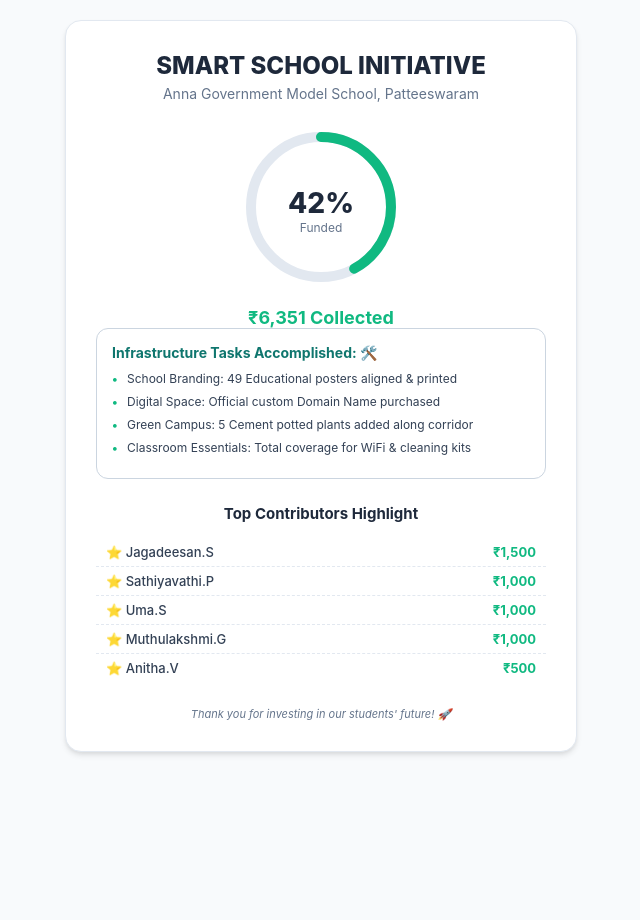
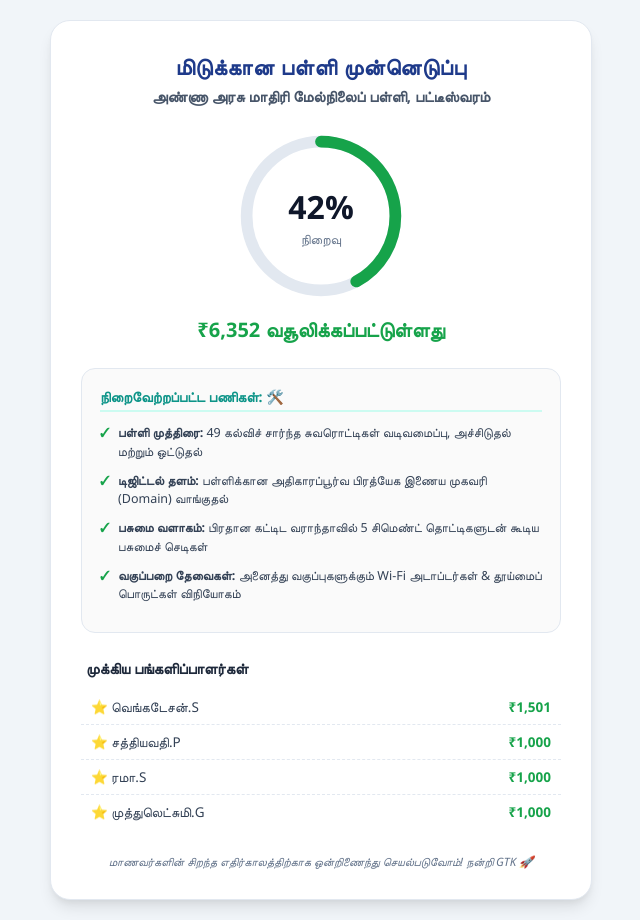
Before and after one commit to agmhss/Tracker-SSI, a plain HTML site: page index.html in a window 1280 px wide. Shown: the whole page, without its empty margins (319-959 px from the left). Before the commit the page ends 800 px from the top, so only its background shows below. Drawn offline with Linux system fonts and the light colour scheme.

Commit message:
Translate index.html content to Tamil

```diff
--- a/index.html
+++ b/index.html
@@ -1,13 +1,13 @@
 <!DOCTYPE html>
-<html lang="en">
+<html lang="ta">
 <head>
     <meta charset="UTF-8">
     <meta name="viewport" content="width=device-width, initial-scale=1.0">
-    <title>Smart School Initiative Progress Tracker</title>
+    <title>மிடுக்கான பள்ளி முன்னெடுப்பு - முன்னேற்ற அறிக்கை</title>
     <style>
         body {
-            font-family: -apple-system, BlinkMacSystemFont, "Segoe UI", Roboto, Helvetica, Arial, sans-serif;
-            background-color: #f8fafc;
+            font-family: 'Segoe UI', Roboto, Helvetica, Arial, sans-serif;
+            background-color: #f1f5f9;
             display: flex;
             justify-content: center;
             align-items: center;
@@ -17,97 +17,96 @@
         .card {
             background: white;
             padding: 30px;
-            border-radius: 16px;
-            box-shadow: 0 4px 6px -1px rgba(0,0,0,0.1), 0 2px 4px -1px rgba(0,0,0,0.06);
-            max-width: 450px;
+            border-radius: 20px;
+            box-shadow: 0 10px 15px -3px rgba(0,0,0,0.1), 0 4px 6px -2px rgba(0,0,0,0.05);
+            max-width: 480px;
             width: 100%;
             text-align: center;
             border: 1px solid #e2e8f0;
         }
-        h1 { color: #1e293b; margin: 0 0 5px 0; font-size: 24px; font-weight: 800; }
-        h2 { color: #64748b; margin: 0 0 25px 0; font-size: 14px; font-weight: 400; }
+        h1 { color: #1e3a8a; margin: 0 0 5px 0; font-size: 22px; font-weight: 800; letter-spacing: 0.5px; }
+        h2 { color: #475569; margin: 0 0 25px 0; font-size: 15px; font-weight: 600; }
         .progress-container {
             position: relative;
-            width: 160px;
-            height: 160px;
-            margin: 0 auto 20px auto;
+            width: 170px;
+            height: 170px;
+            margin: 0 auto 15px auto;
         }
         .progress-text {
             position: absolute;
-            top: 52%;
+            top: 50%;
             left: 50%;
             transform: translate(-50%, -50%);
         }
-        .percent { font-size: 28px; font-weight: 800; color: #1e293b; margin: 0; }
-        .label { font-size: 12px; color: #64748b; margin: 0; }
-        .amount { font-size: 18px; font-weight: 700; color: #10b981; margin: 5px 0 0 0; }
+        .percent { font-size: 32px; font-weight: 800; color: #0f172a; margin: 0; }
+        .label { font-size: 13px; color: #64748b; margin: 2px 0 0 0; font-weight: 500; }
+        .amount { font-size: 20px; font-weight: 700; color: #16a34a; margin: 5px 0 25px 0; }
         .milestone-box {
-            background: #fff;
-            border: 1px solid #cbd5e0;
-            border-radius: 12px;
-            padding: 15px;
+            background: #fafafa;
+            border: 1px solid #e2e8f0;
+            border-radius: 14px;
+            padding: 18px;
             text-align: left;
             margin-bottom: 25px;
         }
-        .milestone-title { color: #0f766e; font-weight: 700; margin-top: 0; margin-bottom: 10px; font-size: 14px; }
+        .milestone-title { color: #0d9488; font-weight: 700; margin-top: 0; margin-bottom: 12px; font-size: 14px; border-bottom: 2px solid #ccfbf1; padding-bottom: 4px; }
         ul { list-style: none; padding: 0; margin: 0; }
-        li { font-size: 12px; color: #334155; margin-bottom: 8px; padding-left: 15px; position: relative; }
-        li::before { content: "•"; position: absolute; left: 0; color: #10b981; font-weight: bold; }
-        .contributors-title { font-size: 15px; font-weight: 700; color: #1e293b; margin-bottom: 15px; }
+        li { font-size: 12.5px; color: #334155; margin-bottom: 10px; padding-left: 18px; position: relative; line-height: 1.5; }
+        li::before { content: "✓"; position: absolute; left: 0; color: #16a34a; font-weight: bold; }
+        .contributors-title { font-size: 15px; font-weight: 700; color: #1e293b; margin-bottom: 12px; text-align: left; padding-left: 5px; }
         .contributor-row {
             display: flex;
             justify-content: space-between;
-            font-size: 13px;
+            font-size: 13.5px;
             color: #334155;
-            padding: 6px 10px;
+            padding: 8px 10px;
             border-bottom: 1px dashed #e2e8f0;
         }
         .contributor-row:last-child { border-bottom: none; }
         .c-name { font-weight: 500; }
-        .c-amount { font-weight: 700; color: #10b981; }
-        footer { font-size: 11px; color: #64748b; margin-top: 25px; font-style: italic; }
+        .c-amount { font-weight: 700; color: #16a34a; }
+        footer { font-size: 11.5px; color: #64748b; margin-top: 25px; font-style: italic; font-weight: 500; }
     </style>
 </head>
 <body>
 
 <div class="card">
-    <h1>SMART SCHOOL INITIATIVE</h1>
-    <h2>Anna Government Model School, Patteeswaram</h2>
+    <h1>மிடுக்கான பள்ளி முன்னெடுப்பு</h1>
+    <h2>அண்ணா அரசு மாதிரி மேல்நிலைப் பள்ளி, பட்டீஸ்வரம்</h2>
 
     <div class="progress-container">
-        <!-- SVG Progress Ring (42% of 440 circumference is ~185 dashoffset) -->
-        <svg width="160" height="160" viewBox="0 0 160 160">
-            <circle cx="80" cy="80" r="70" fill="none" stroke="#e2e8f0" stroke-width="10" />
-            <circle cx="80" cy="80" r="70" fill="none" stroke="#10b981" stroke-width="10"
+        <svg width="170" height="170" viewBox="0 0 160 160">
+            <circle cx="80" cy="80" r="70" fill="none" stroke="#e2e8f0" stroke-width="11" />
+            <circle cx="80" cy="80" r="70" fill="none" stroke="#16a34a" stroke-width="11"
                     stroke-dasharray="440" stroke-dashoffset="255" stroke-linecap="round" transform="rotate(-90 80 80)"/>
         </svg>
         <div class="progress-text">
             <p class="percent">42%</p>
-            <p class="label">Funded</p>
+            <p class="label">நிறைவு</p>
         </div>
     </div>
-    <p class="amount">₹6,351 Collected</p>
+    <p class="amount">₹6,352 வசூலிக்கப்பட்டுள்ளது</p>
 
     <div class="milestone-box">
-        <p class="milestone-title">Infrastructure Tasks Accomplished: 🛠️</p>
+        <p class="milestone-title">நிறைவேற்றப்பட்ட பணிகள்: 🛠️</p>
         <ul>
-            <li>School Branding: 49 Educational posters aligned & printed</li>
-            <li>Digital Space: Official custom Domain Name purchased</li>
-            <li>Green Campus: 5 Cement potted plants added along corridor</li>
-            <li>Classroom Essentials: Total coverage for WiFi & cleaning kits</li>
+            <li><b>பள்ளி முத்திரை:</b> 49 கல்விச் சார்ந்த சுவரொட்டிகள் வடிவமைப்பு, அச்சிடுதல் மற்றும் ஒட்டுதல்</li>
+            <li><b>டிஜிட்டல் தளம்:</b> பள்ளிக்கான அதிகாரப்பூர்வ பிரத்யேக இணைய முகவரி (Domain) வாங்குதல்</li>
+            <li><b>பசுமை வளாகம்:</b> பிரதான கட்டிட வராந்தாவில் 5 சிமெண்ட் தொட்டிகளுடன் கூடிய பசுமைச் செடிகள்</li>
+            <li><b>வகுப்பறை தேவைகள்:</b> அனைத்து வகுப்புகளுக்கும் Wi-Fi அடாப்டர்கள் & தூய்மைப் பொருட்கள் விநியோகம்</li>
         </ul>
     </div>
 
-    <p class="contributors-title">Top Contributors Highlight</p>
+    <p class="contributors-title">முக்கிய பங்களிப்பாளர்கள்</p>
     <div id="contributors">
-        <div class="contributor-row"><span class="c-name">⭐ Jagadeesan.S</span><span class="c-amount">₹1,500</span></div>
-        <div class="contributor-row"><span class="c-name">⭐ Sathiyavathi.P</span><span class="c-amount">₹1,000</span></div>
-        <div class="contributor-row"><span class="c-name">⭐ Uma.S</span><span class="c-amount">₹1,000</span></div>
-        <div class="contributor-row"><span class="c-name">⭐ Muthulakshmi.G</span><span class="c-amount">₹1,000</span></div>
-        <div class="contributor-row"><span class="c-name">⭐ Anitha.V</span><span class="c-amount">₹500</span></div>
+        <div class="contributor-row"><span class="c-name">⭐ வெங்கடேசன்.S</span><span class="c-amount">₹1,501</span></div>
+        <div class="contributor-row"><span class="c-name">⭐ சத்தியவதி.P</span><span class="c-amount">₹1,000</span></div>
+        <div class="contributor-row"><span class="c-name">⭐ ரமா.S</span><span class="c-amount">₹1,000</span></div>
+        <div class="contributor-row"><span class="c-name">⭐ முத்துலெட்சுமி.G</span><span class="c-amount">₹1,000</span></div>
+
     </div>
 
-    <footer>Thank you for investing in our students' future! 🚀</footer>
+    <footer>மாணவர்களின் சிறந்த எதிர்காலத்திற்காக ஒன்றிணைந்து செயல்படுவோம்!  நன்றி GTK 🚀</footer>
 </div>
 
 </body>
```
